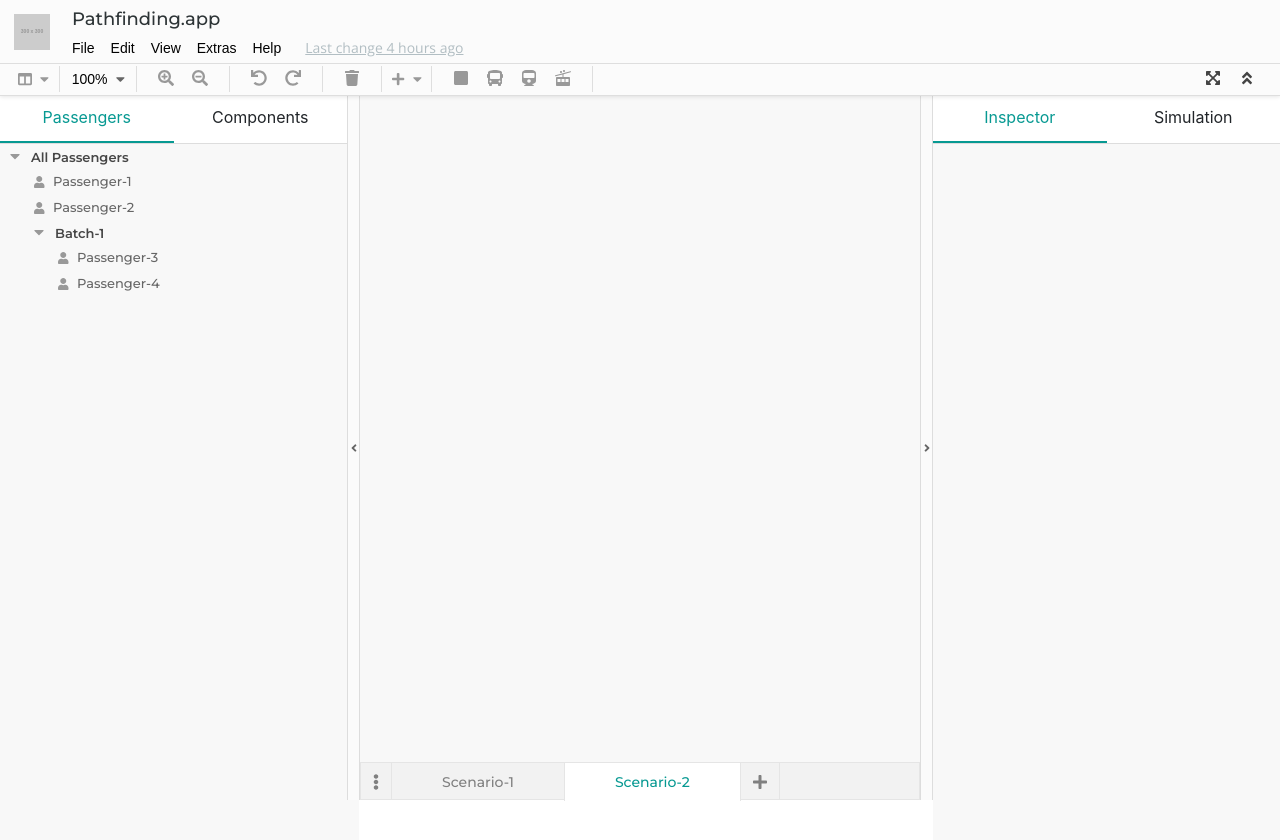
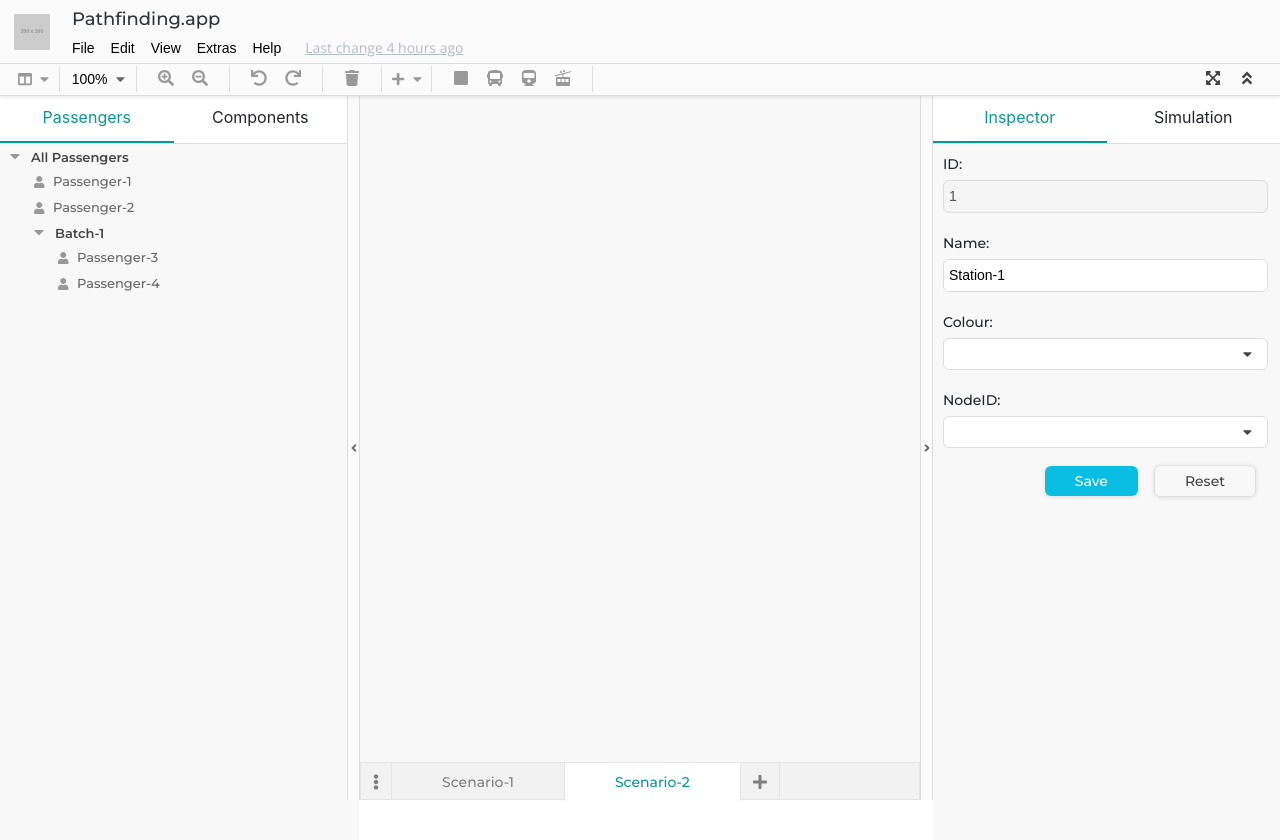
Before and after one commit to marknoone/pathfinding.app, a React (Create React App) app: page / in a window 1280 px wide. Shown: the top 840 px of the page. Built offline with nearby package versions, Linux system fonts and the light colour scheme.

Commit message:
Added inspector component views

```diff
--- a/src/app/components/arrayInput/arrayInput.tsx
+++ b/src/app/components/arrayInput/arrayInput.tsx
@@ -6,6 +6,7 @@ import { BaseStyle, ArrayToolbar, ElementList, Element, ElementName,
 
 interface HasName { name:string }
 type OAProps<T> = {
+    name: string
     isOrdered? :boolean
     value: { [key:number]: T }
     onChange: (obj: { [key:number]: T }) => void
@@ -46,7 +47,7 @@ function ArrayInput<T extends HasName>(
 
     return <div style={BaseStyle}>
         <div style={ArrayToolbar}>
-            <p style={ViewTitle}>Ordered Array View:</p>
+            <p style={ViewTitle}>{props.name}</p>
             <div style={AddIcon}><FontAwesomeIcon icon={faPlus} onClick={() => {
                 handleAction(Object.keys(props.value).length, 0)}}/></div>
         </div>
--- a/src/app/components/selectionInput/selectionInput.css.tsx
+++ b/src/app/components/selectionInput/selectionInput.css.tsx
@@ -8,7 +8,7 @@ export const SelectionValue: CSS.Properties = {
     backgroundColor: 'white',
     border: '1px solid #ddd',
     padding: '5px 10px',
-    width: '260px',
+    width: '325px',
     borderRadius: '6px',
     height: '32px',
     cursor: 'pointer'
--- a/src/editor/components/rightPanel/components/inspectorView/components/passengerInspectorView/passengerInspectorView.tsx
+++ b/src/editor/components/rightPanel/components/inspectorView/components/passengerInspectorView/passengerInspectorView.tsx
@@ -2,22 +2,66 @@ import { useSelector } from 'react-redux';
 import React, { useState, useMemo } from 'react';
 import { AppState } from '../../../../../../../store';
 import { InspectorSubViewProps } from '../../inspectorView'
+import { SelectionInput } from '../../../../../../../app/components/selectionInput';
 import { Passenger } from '../../../../../leftPanel/components/passengerView/constants';
-import { isPassenger } from '../../../../../leftPanel/components/passengerView/constants';
 import { makeGetPassengerElemByIDSelector } from '../../../../../leftPanel/components/passengerView/selectors';
-
+import { BaseStyle, InspectorForm, FormButtons, SubmitBtn, ResetBtn, FormEntry, InputLabel, InputText }
+    from '../../inspectorView.css';
 
 const PassengerInspectorView: React.FunctionComponent<InspectorSubViewProps> = (props) => {
-    const [editingObj, setEditingObj] = useState<Passenger>()
     const getPassengerElemByID = useMemo(makeGetPassengerElemByIDSelector, [])
-    const passenger = useSelector((state: AppState) =>  getPassengerElemByID(state, props.id))
-    if(!isPassenger(passenger)){
-        console.error("Passenger directory not supported in passenger inspector view.");
-        return <></>
-    }
+    const passenger = useSelector((state: AppState) =>
+        getPassengerElemByID(state, props.id)) as Passenger;
+    const [editingObj, setEditingObj] = useState<Passenger>(passenger)
 
-    setEditingObj(passenger);
-    return <></>
+    return <div style={BaseStyle}>
+        <div style={InspectorForm}>
+            <div style={FormEntry}>
+                <p style={InputLabel}>ID:</p>
+                <input type="text" style={InputText} disabled={true} value={editingObj.id}
+                    onChange={(e: React.ChangeEvent<HTMLInputElement>) => {}}/>
+            </div>
+            <div style={FormEntry}>
+                <p style={InputLabel}>Name:</p>
+                <input type="text" style={InputText} value={editingObj.name}
+                    onChange={(e: React.ChangeEvent<HTMLInputElement>) => {
+                        setEditingObj({...editingObj, name: e.target.value})
+                    }}/>
+            </div>
+            <div style={FormEntry}>
+                <p style={InputLabel}>Start:</p>
+                <SelectionInput<number> value={editingObj.start}
+                    onChange={(e: number) => {}}
+                    options={[
+                        {s: "test-0", value: 0}, {s: "test-1", value: 1},
+                        {s: "test-2", value: 2}, {s: "test-3", value: 3},
+                        {s: "test-4", value: 4}, {s: "test-5", value: 5},
+                    ]}/>
+            </div>
+            <div style={FormEntry}>
+                <p style={InputLabel}>Destination:</p>
+                <SelectionInput<number> value={editingObj.destination}
+                    onChange={(e: number) => {}}
+                    options={[
+                        {s: "test-0", value: 0}, {s: "test-1", value: 1},
+                        {s: "test-2", value: 2}, {s: "test-3", value: 3},
+                        {s: "test-4", value: 4}, {s: "test-5", value: 5},
+                    ]}/>
+            </div>
+            <div style={FormEntry}>
+                <p style={InputLabel}>Time Of Departure:</p>
+                <input type="text" style={InputText} value={editingObj.tod}
+                    onChange={(e: React.ChangeEvent<HTMLInputElement>) => {
+                        const num: number = parseInt(e.target.value, 10);
+                        if (!isNaN(num)){ setEditingObj({...editingObj, tod: num}) }
+                    }}/>
+            </div>
+        </div>
+        <div style={FormButtons}>
+            <button style={SubmitBtn}>Save</button>
+            <button style={ResetBtn}>Reset</button>
+        </div>
+    </div>
 }
 
 export default PassengerInspectorView;
--- a/src/editor/components/rightPanel/components/inspectorView/components/routeInspectorView/routeInspectorView.tsx
+++ b/src/editor/components/rightPanel/components/inspectorView/components/routeInspectorView/routeInspectorView.tsx
@@ -2,15 +2,64 @@ import { useSelector } from 'react-redux';
 import React, { useState, useMemo } from 'react';
 import { AppState } from '../../../../../../../store';
 import { InspectorSubViewProps } from '../../inspectorView';
-import { Route } from '../../../../../leftPanel/components/componentView/constants';
+import { SelectionInput } from '../../../../../../../app/components/selectionInput';
+import { ArrayInput } from '../../../../../../../app/components/arrayInput';
+import { Route, Station } from '../../../../../leftPanel/components/componentView/constants';
 import { makeGetRouteByIDSelector } from '../../../../../leftPanel/components/componentView/selectors';
+import { BaseStyle, InspectorForm, FormButtons, SubmitBtn, ResetBtn, FormEntry, InputLabel, InputText }
+    from '../../inspectorView.css';
 
 const RouteInspectorView: React.FunctionComponent<InspectorSubViewProps> = (props) => {
     const getRouteByID = useMemo(makeGetRouteByIDSelector, [])
     const route = useSelector((state: AppState) =>  getRouteByID(state, props.id))
     const [editingObj, setEditingObj] = useState<Route>(route)
+    const [dummy, setDummy] = useState<{[key:number]: Station}>({
+        1: { id: 1, name: "Station-1", colour: "#ff9f43", nodeID: 1 },
+        2: { id: 2, name: "Station-2", colour: "#1dd1a1", nodeID: 2 },
+    });
 
-    return <></>
+    return <div style={BaseStyle}>
+        <div style={InspectorForm}>
+            <div style={FormEntry}>
+                <p style={InputLabel}>ID:</p>
+                <input type="text" style={InputText} disabled={true} value={editingObj.id}
+                    onChange={(e: React.ChangeEvent<HTMLInputElement>) => {}}/>
+            </div>
+            <div style={FormEntry}>
+                <p style={InputLabel}>Name:</p>
+                <input type="text" style={InputText} value={editingObj.name}
+                    onChange={(e: React.ChangeEvent<HTMLInputElement>) => {
+                        setEditingObj({...editingObj, name: editingObj.name})
+                    }}/>
+            </div>
+            <div style={FormEntry}>
+                <p style={InputLabel}>Mode:</p>
+                <SelectionInput<string> value={editingObj.mode as string}
+                    options={[]}
+                    onChange={(e: string) => {}}/>
+            </div>
+            <div style={FormEntry}>
+                <p style={InputLabel}>Colour:</p>
+                <SelectionInput<string> value={editingObj.color}
+                    options={[]}
+                    onChange={(e: string) => {}}/>
+            </div>
+            <div style={FormEntry}>
+                <p style={InputLabel}>Stations:</p>
+                <ArrayInput<Station> isOrdered={true} value={dummy} name="Route Stations List:"
+                    onChange={(e: {[key:number]: Station}) => { setDummy(e); }}/>
+            </div>
+            <div style={FormEntry}>
+                <p style={InputLabel}>Departures:</p>
+                <ArrayInput<Station> value={dummy} name="Route Departures List:"
+                    onChange={(e: {[key:number]: Station}) => { setDummy(e); }}/>
+            </div>
+        </div>
+        <div style={FormButtons}>
+            <a style={SubmitBtn}>Submit</a>
+            <a style={ResetBtn}>Reset</a>
+        </div>
+    </div>
 }
 
 export default RouteInspectorView;
--- a/src/editor/components/rightPanel/components/inspectorView/components/stationInspectorView/stationInspectorView.tsx
+++ b/src/editor/components/rightPanel/components/inspectorView/components/stationInspectorView/stationInspectorView.tsx
@@ -1,16 +1,50 @@
 import { useSelector } from 'react-redux';
 import React, { useState, useMemo } from 'react';
+import { AppState } from '../../../../../../../store';
 import { InspectorSubViewProps } from '../../inspectorView';
 import { Station } from '../../../../../leftPanel/components/componentView/constants';
 import { makeGetStationByIDSelector } from '../../../../../leftPanel/components/componentView/selectors';
-import { AppState } from '../../../../../../../store';
+import { BaseStyle, InspectorForm, FormButtons, SubmitBtn, ResetBtn, FormEntry, InputLabel, InputText }
+    from '../../inspectorView.css';
+import { SelectionInput } from '../../../../../../../app/components/selectionInput';
 
 const StationInspectorView: React.FunctionComponent<InspectorSubViewProps> = (props) => {
     const getStationByID = useMemo(makeGetStationByIDSelector, [])
     const station = useSelector((state: AppState) =>  getStationByID(state, props.id))
     const [editingObj, setEditingObj] = useState<Station>(station)
 
-    return <></>
+    return <div style={BaseStyle}>
+        <div style={InspectorForm}>
+            <div style={FormEntry}>
+                <p style={InputLabel}>ID:</p>
+                <input type="text" style={InputText} disabled={true} value={editingObj.id}
+                    onChange={(e: React.ChangeEvent<HTMLInputElement>) => {}}/>
+            </div>
+            <div style={FormEntry}>
+                <p style={InputLabel}>Name:</p>
+                <input type="text" style={InputText} value={editingObj.name}
+                    onChange={(e: React.ChangeEvent<HTMLInputElement>) => {
+                        setEditingObj({...editingObj, name: e.target.value})
+                    }}/>
+            </div>
+            <div style={FormEntry}>
+                <p style={InputLabel}>Colour:</p>
+                <SelectionInput<string> value={editingObj.colour}
+                    options={[]}
+                    onChange={(e: string) => {}}/>
+            </div>
+            <div style={FormEntry}>
+                <p style={InputLabel}>NodeID:</p>
+                <SelectionInput<number> value={editingObj.nodeID}
+                    options={[]}
+                    onChange={(e: number) => {}}/>
+            </div>
+        </div>
+        <div style={FormButtons}>
+            <a style={SubmitBtn}>Save</a>
+            <a style={ResetBtn}>Reset</a>
+        </div>
+    </div>
 }
 
 export default StationInspectorView;
--- a/src/editor/components/rightPanel/components/inspectorView/components/vehicleInspectorView/vehicleInspectorView.tsx
+++ b/src/editor/components/rightPanel/components/inspectorView/components/vehicleInspectorView/vehicleInspectorView.tsx
@@ -1,16 +1,52 @@
 import { useSelector } from 'react-redux';
 import React, { useState, useMemo } from 'react';
+import { AppState } from '../../../../../../../store';
 import { InspectorSubViewProps } from '../../inspectorView';
+import { SelectionInput } from '../../../../../../../app/components/selectionInput';
 import { Vehicle } from '../../../../../leftPanel/components/componentView/constants';
 import { makeGetVehicleByIDSelector } from '../../../../../leftPanel/components/componentView/selectors';
-import { AppState } from '../../../../../../../store';
+import { BaseStyle, InspectorForm, FormButtons, SubmitBtn, ResetBtn, FormEntry, InputLabel, InputText }
+    from '../../inspectorView.css';
 
 const VehicleInspectorView: React.FunctionComponent<InspectorSubViewProps> = (props) => {
     const getVehicleByID = useMemo(makeGetVehicleByIDSelector, [])
     const vehicle = useSelector((state: AppState) =>  getVehicleByID(state, props.id))
     const [editingObj, setEditingObj] = useState<Vehicle>(vehicle)
 
-    return <></>
+    return <div style={BaseStyle}>
+        <div style={InspectorForm}>
+            <div style={FormEntry}>
+                <p style={InputLabel}>ID:</p>
+                <input type="text" style={InputText} disabled={true} value={editingObj.id}
+                    onChange={(e: React.ChangeEvent<HTMLInputElement>) => {}}/>
+            </div>
+            <div style={FormEntry}>
+                <p style={InputLabel}>Name:</p>
+                <input type="text" style={InputText} value={editingObj.name}
+                    onChange={(e: React.ChangeEvent<HTMLInputElement>) => {
+                        setEditingObj({...editingObj, name: e.target.value})
+                    }}/>
+            </div>
+            <div style={FormEntry}>
+                <p style={InputLabel}>Capacity:</p>
+                <input type="text" style={InputText} value={editingObj.capacity}
+                    onChange={(e: React.ChangeEvent<HTMLInputElement>) => {
+                        const num: number = parseInt(e.target.value, 10);
+                        if (!isNaN(num)){ setEditingObj({...editingObj, capacity: num}) }
+                    }}/>
+            </div>
+            <div style={FormEntry}>
+                <p style={InputLabel}>Glyph:</p>
+                <SelectionInput<string> value={editingObj.glyph}
+                    options={[]}
+                    onChange={(e: string) => {}}/>
+            </div>
+        </div>
+        <div style={FormButtons}>
+            <a style={SubmitBtn}>Submit</a>
+            <a style={ResetBtn}>Reset</a>
+        </div>
+    </div>
 }
 
 export default VehicleInspectorView;
--- a/src/editor/components/rightPanel/components/inspectorView/inspectorView.css.tsx
+++ b/src/editor/components/rightPanel/components/inspectorView/inspectorView.css.tsx
@@ -1,4 +1,60 @@
 import CSS from 'csstype';
 
 export const BaseStyle: CSS.Properties = {
+    padding: '10px 20px 10px 10px'
 }
+
+export const InspectorForm: CSS.Properties = {}
+
+export const FormEntry: CSS.Properties = {
+    marginBottom: '20px'
+}
+
+export const InputLabel: CSS.Properties = {
+    fontFamily: "'Montserrat', sans-serif",
+    fontSize: '14px',
+    fontWeight: 500,
+    marginBottom: '5px'
+}
+
+export const InputText: CSS.Properties = {
+    borderRadius: '6px',
+    border: '1px solid #ddd',
+    padding: '5px 5px',
+    fontFamily: "'Open-sans', sans-serif",
+    fontSize: '14px',
+    fontWeight: 500,
+    width: '325px',
+}
+
+export const FormButtons: CSS.Properties = {
+    textAlign: 'right'
+}
+
+export const SubmitBtn: CSS.Properties = {
+    fontFamily: "'Montserrat', sans-serif",
+    backgroundColor: '#0abde3',
+    fontSize: '14px',
+    fontWeight: 500,
+    borderRadius: '6px',
+    padding: '6px 30px',
+    outline: 0,
+    color: 'white',
+    border: 'none',
+    boxShadow: '0px 1px 4px rgba(0, 0, 0, 0.1)',
+    marginRight: '16px'
+}
+
+export const ResetBtn: CSS.Properties = {
+    fontFamily: "'Montserrat', sans-serif",
+    backgroundColor: '#f8f8f8',
+    fontSize: '14px',
+    fontWeight: 500,
+    borderRadius: '6px',
+    padding: '6px 30px',
+    outline: 0,
+    color: '#464646',
+    border: '1px solid #ddd',
+    boxShadow: '0px 1px 4px rgba(0, 0, 0, 0.1)',
+    marginRight: '16px'
+}
--- a/src/editor/components/rightPanel/components/inspectorView/inspectorView.tsx
+++ b/src/editor/components/rightPanel/components/inspectorView/inspectorView.tsx
@@ -21,8 +21,8 @@ const InspectorView: React.FunctionComponent = (props) => {
             return <RouteInspectorView id={inspectingID} />;
         case ComponentTypes.VEHICLE:
             return <VehicleInspectorView id={inspectingID} />;
-            default:
-                return <></>
+        default:
+            return <></>
     }
 }
 
--- a/src/editor/components/rightPanel/components/inspectorView/reducer.ts
+++ b/src/editor/components/rightPanel/components/inspectorView/reducer.ts
@@ -7,7 +7,7 @@ import {
 } from './constants';
 
 export const initialState = {
-    elementID: 0,
+    elementID: 1,
     componentType: ComponentTypes.STATION,
 }
 
```
Also changed, not shown: src/editor/components/rightPanel/components/inspectorView/actions.ts (line endings or trailing spaces).
